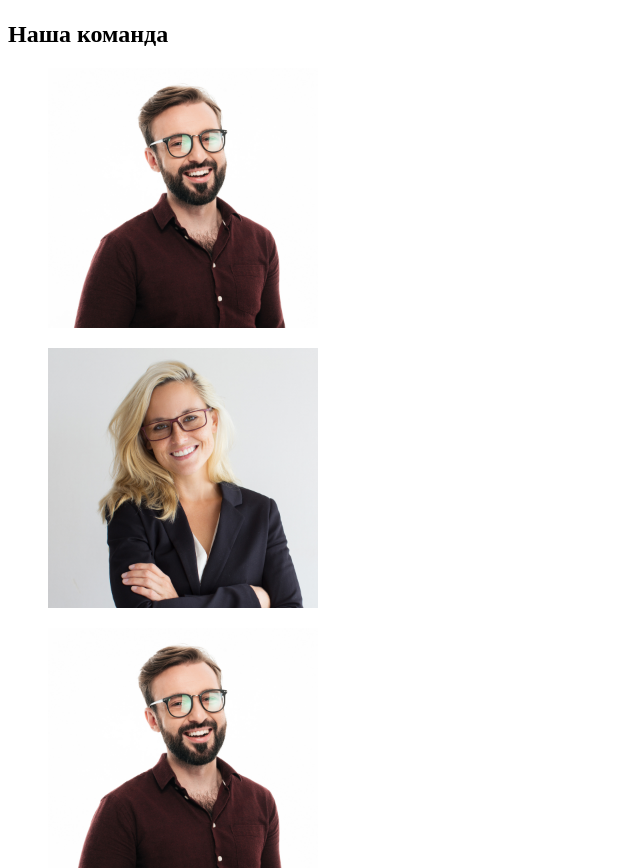
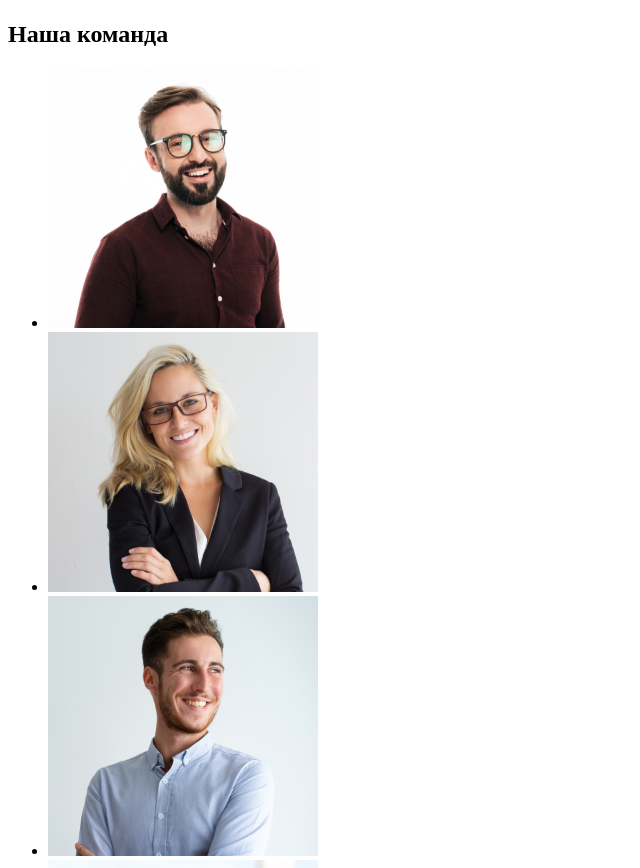
Before and after one commit to userDmytro/goit-markup-hw-01, a plain HTML site: page index.html in a window 1280 px wide. Shown: the part 1582-2450 px from the top of the page, without its empty margins (0-640 px from the left). Drawn offline with Linux system fonts and the light colour scheme.

Commit message:
bugs fixed

```diff
--- a/index.html
+++ b/index.html
@@ -74,14 +74,6 @@
         </section>
         <section>
             <h1>Наша команда</h1>
-            <ul class="li">
-                <img src="./images/img3.jpg" width="270" height="260" alt="улыбающийся мужчина в очках">
-            </ul>
-            <ul class="li">
-                <img src="./images/img4.jpg" width="270" height="260" alt="улыбающаяся женщина в очках">
-            </ul>
-            <ul class="li"></ul>
-            <ul class="li"></ul>
             <ul>
                 <li><img src="./images/img3.jpg" width="270" height="260" alt="улыбающийся мужчина в очках"></li>
                 <li><img src="./images/img4.jpg" width="270" height="260" alt="улыбающаяся женщина в очках"></li>
```
